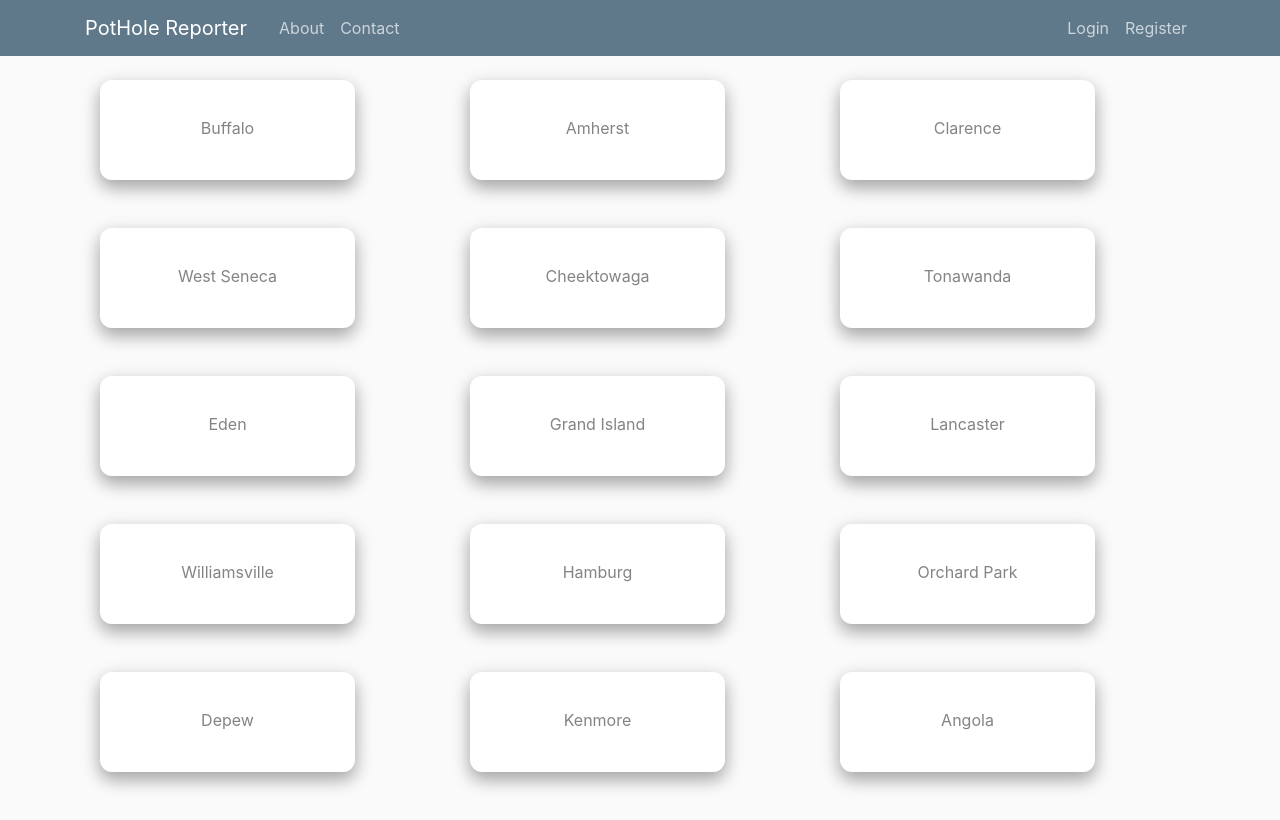
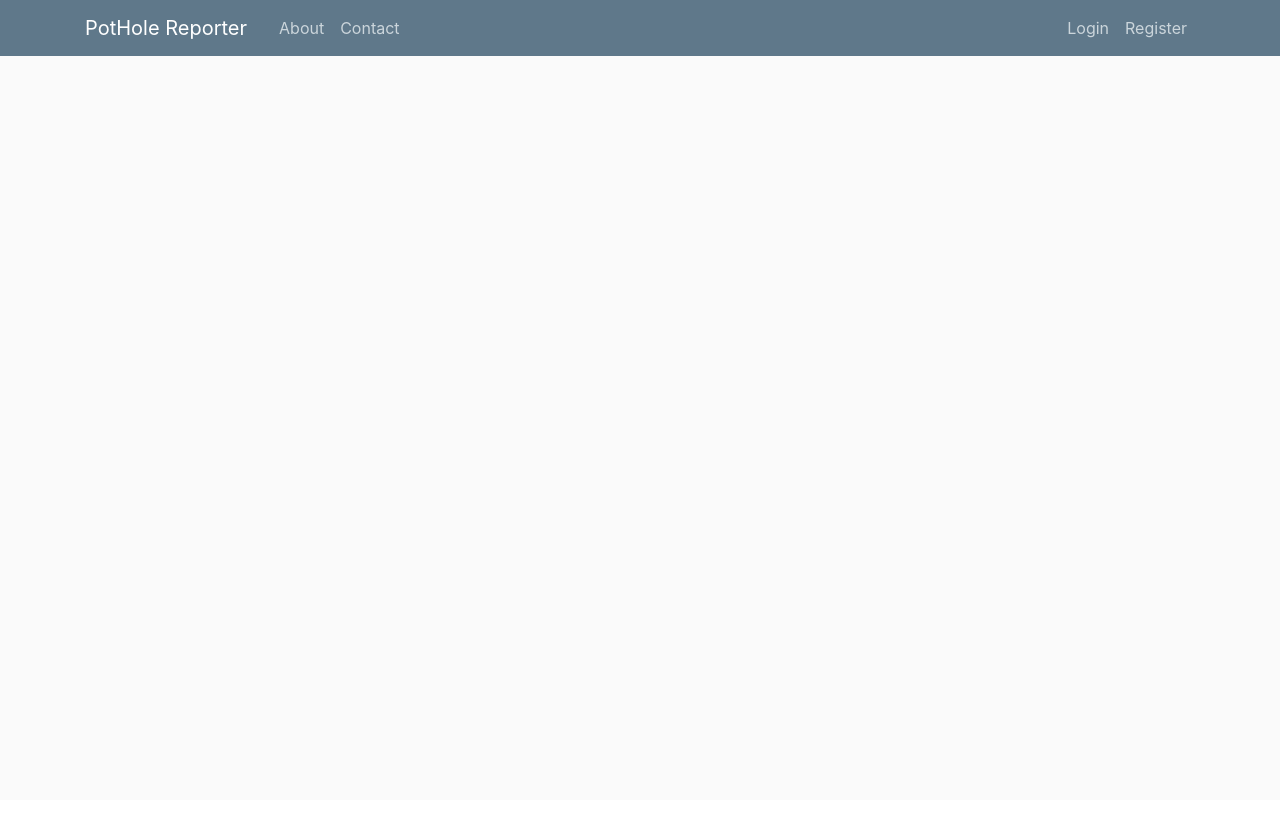
Before and after one commit to aryahaji/PotholeReporter, a Flask app: page / in a window 1280 px wide. After the commit the page ends 56 px from the top, so only its background shows below. Run offline with Flask 2, Linux system fonts and the light colour scheme; parts of the project's set-up code (start-up, migrations or seed data) failed here and were passed over; some libraries are stand-ins or nearby versions.

Commit message:
Revert "PH-22-town-routes (#22)"
This reverts commit 9fac27a425f461ede054aab26ab9dd16b9800a12.

```diff
--- a/PotHoleReporter/routes.py
+++ b/PotHoleReporter/routes.py
@@ -54,63 +54,3 @@ def register():
 @login_required
 def account():
     return render_template('account.html', title='Account')
-
-@application.route('/Buffalo')
-def Buffalo():
-    return render_template('buffalo.html', title='Buffalo')
-
-@application.route('/Amherst')
-def Amherst():
-    return render_template('amherst.html', title='Amherst')
-
-@application.route('/Clarence')
-def Clarence():
-    return render_template('clarence.html', title='Clarence')
-
-@application.route('/WestSeneca')
-def WestSeneca():
-    return render_template('westseneca.html', title='West Seneca')
-
-@application.route('/Cheektowaga')
-def Cheektowaga():
-    return render_template('cheektowaga.html', title='Cheektowaga')
-
-@application.route('/Tonawanda')
-def Tonawanda():
-    return render_template('tonawanda.html', title='Tonawanda')
-
-@application.route('/Eden')
-def Eden():
-    return render_template('eden.html', title='Eden')
-
-@application.route('/GrandIsland')
-def GrandIsland():
-    return render_template('grandisland.html', title='Grand Island')
-
-@application.route('/Lancaster')
-def Lancaster():
-    return render_template('lancaster.html', title='Lancaster')
-
-@application.route('/Williamsville')
-def Williamsville():
-    return render_template('williamsville.html', title='Williamsville')
-
-@application.route('/Hamburg')
-def Hamburg():
-    return render_template('hamburg.html', title='Hamburg')
-
-@application.route('/OrchardPark')
-def OrchardPark():
-    return render_template('orchardpark.html', title='Orchard Park')
-
-@application.route('/Depew')
-def Depew():
-    return render_template('depew.html', title='Depew')
-
-@application.route('/Kenmore')
-def Kenmore():
-    return render_template('kenmore.html', title='Kenmore')
-
-@application.route('/Angola')
-def Angola():
-    return render_template('angola.html', title='Angola')
--- a/PotHoleReporter/templates/amherst.html
+++ /dev/null
@@ -1,3 +0,0 @@
-{% extends "layout.html" %}
-{% block content %}
-{% endblock content %}
--- a/PotHoleReporter/templates/angola.html
+++ /dev/null
@@ -1,3 +0,0 @@
-{% extends "layout.html" %}
-{% block content %}
-{% endblock content %}
--- a/PotHoleReporter/templates/buffalo.html
+++ /dev/null
@@ -1,3 +0,0 @@
-{% extends "layout.html" %}
-{% block content %}
-{% endblock content %}
--- a/PotHoleReporter/templates/cheektowaga.html
+++ /dev/null
@@ -1,3 +0,0 @@
-{% extends "layout.html" %}
-{% block content %}
-{% endblock content %}
--- a/PotHoleReporter/templates/clarence.html
+++ /dev/null
@@ -1,3 +0,0 @@
-{% extends "layout.html" %}
-{% block content %}
-{% endblock content %}
--- a/PotHoleReporter/templates/depew.html
+++ /dev/null
@@ -1,3 +0,0 @@
-{% extends "layout.html" %}
-{% block content %}
-{% endblock content %}
--- a/PotHoleReporter/templates/eden.html
+++ /dev/null
@@ -1,3 +0,0 @@
-{% extends "layout.html" %}
-{% block content %}
-{% endblock content %}
--- a/PotHoleReporter/templates/grandisland.html
+++ /dev/null
@@ -1,3 +0,0 @@
-{% extends "layout.html" %}
-{% block content %}
-{% endblock content %}
--- a/PotHoleReporter/templates/hamburg.html
+++ /dev/null
@@ -1,3 +0,0 @@
-{% extends "layout.html" %}
-{% block content %}
-{% endblock content %}
--- a/PotHoleReporter/templates/index.html
+++ b/PotHoleReporter/templates/index.html
@@ -1,86 +1 @@
 {% extends "layout.html" %}
-{% block content %}
-
-<style>
-  .btn{
-     display: inline-block;
-     vertical-align: middle;
-     text-align: center;
-     color: #858383;
-     border-radius: 12px;
-     background-color: white;
-     box-shadow: 0 8px 16px 0 rgba(0,0,0,0.2), 0 6px 20px 0 rgba(0,0,0,0.19);
-     width: 75%;
-     height: 100px;
-     padding-top:35px;
-   }
- </style>
-
-  <div class="towns">
-   <div class="container">
-     <div class="row mt-5">
-       <div class="col-md-4 mb-5">
-         <a class="btn align-middle" href="{{ url_for('Buffalo') }}" role="button"><span class="text">Buffalo</span></a>
-       </div>
-       <div class="col-md-4 mb-5">
-         <a class="btn" href="{{ url_for('Amherst') }}" role="button">Amherst</a>
-       </div>
-       <div class="col-md-4 mb-5">
-         <a class="btn" href="{{ url_for('Clarence') }}" role="button">Clarence</a>
-       </div>
-     </div>
-     </div>
-     <div class="container">
-       <div class="row">
-         <div class="col-md-4 mb-5">
-           <a class="btn" href="{{ url_for('WestSeneca') }}" role="button">West Seneca</a>
-         </div>
-         <div class="col-md-4 mb-5">
-           <a class="btn" href="{{ url_for('Cheektowaga') }}" role="button">Cheektowaga</a>
-         </div>
-         <div class="col-md-4 mb-5">
-           <a class="btn" href="{{ url_for('Tonawanda') }}" role="button">Tonawanda</a>
-         </div>
-       </div>
-       </div>
-       <div class="container">
-         <div class="row">
-           <div class="col-md-4 mb-5">
-             <a class="btn" href="{{ url_for('Eden') }}" role="button">Eden</a>
-           </div>
-           <div class="col-md-4 mb-5">
-             <a class="btn" href="{{ url_for('GrandIsland') }}" role="button">Grand Island</a>
-           </div>
-           <div class="col-md-4 mb-5">
-             <a class="btn" href="{{ url_for('Lancaster') }}" role="button">Lancaster</a>
-           </div>
-         </div>
-         </div>
-         <div class="container">
-           <div class="row">
-             <div class="col-md-4 mb-5">
-               <a class="btn" href="{{ url_for('Williamsville') }}" role="button">Williamsville</a>
-             </div>
-             <div class="col-md-4 mb-5">
-               <a class="btn" href="{{ url_for('Hamburg') }}" role="button">Hamburg</a>
-             </div>
-             <div class="col-md-4 mb-5">
-               <a class="btn" href="{{ url_for('OrchardPark') }}" role="button">Orchard Park</a>
-             </div>
-           </div>
-           </div>
-           <div class="container">
-             <div class="row">
-               <div class="col-md-4 mb-5">
-                 <a class="btn" href="{{ url_for('Depew') }}" role="button">Depew</a>
-               </div>
-               <div class="col-md-4 mb-5">
-                 <a class="btn" href="{{ url_for('Kenmore') }}" role="button">Kenmore</a>
-               </div>
-               <div class="col-md-4 mb-5">
-                 <a class="btn" href="{{ url_for('Angola') }}" role="button">Angola</a>
-               </div>
-             </div>
-             </div>
-   </div>
-   {% endblock %}
--- a/PotHoleReporter/templates/kenmore.html
+++ /dev/null
@@ -1,3 +0,0 @@
-{% extends "layout.html" %}
-{% block content %}
-{% endblock content %}
--- a/PotHoleReporter/templates/lancaster.html
+++ /dev/null
@@ -1,3 +0,0 @@
-{% extends "layout.html" %}
-{% block content %}
-{% endblock content %}
--- a/PotHoleReporter/templates/orchardpark.html
+++ /dev/null
@@ -1,3 +0,0 @@
-{% extends "layout.html" %}
-{% block content %}
-{% endblock content %}
--- a/PotHoleReporter/templates/tonawanda.html
+++ /dev/null
@@ -1,3 +0,0 @@
-{% extends "layout.html" %}
-{% block content %}
-{% endblock content %}
--- a/PotHoleReporter/templates/westseneca.html
+++ /dev/null
@@ -1,3 +0,0 @@
-{% extends "layout.html" %}
-{% block content %}
-{% endblock content %}
--- a/PotHoleReporter/templates/williamsville.html
+++ /dev/null
@@ -1,3 +0,0 @@
-{% extends "layout.html" %}
-{% block content %}
-{% endblock content %}
```
Also changed, not shown: PotHoleReporter/templates/about.html (deleted, +0 -28 lines), PotHoleReporter/templates/contact.html (deleted, +0 -90 lines).
